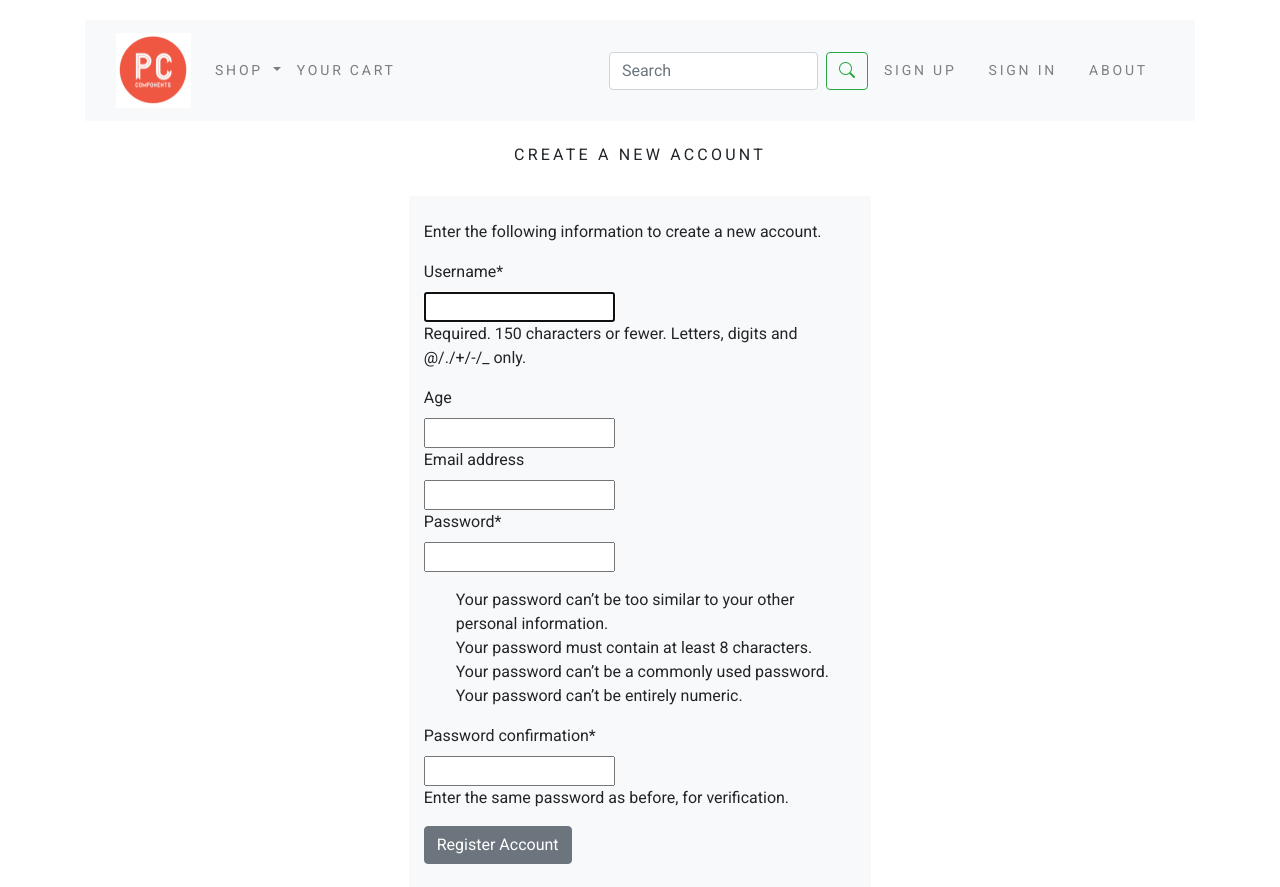
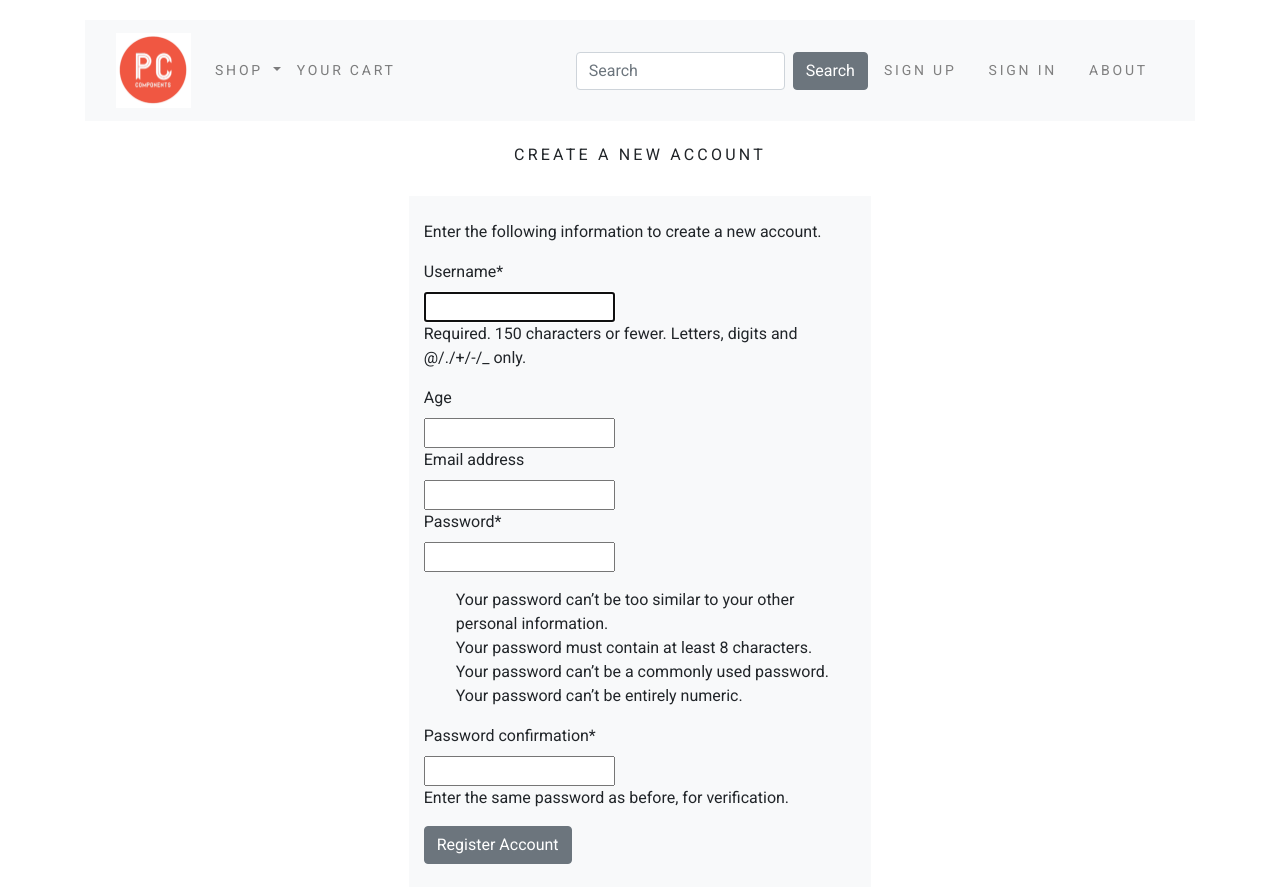
Before and after one commit to NicolasAlvarezLlopis/SDEV3-CA2, a Django app: page /accounts/create/ in a window 1280 px wide. Shown: the top 887 px of the page. Run offline with Django 3.2, Linux system fonts and the light colour scheme; data comes from the database, SQL or seed files in the repository; both versions use the stored data as it was after the commit; some libraries are stand-ins or nearby versions.

Commit message:
fixed search feature on new navbar.html

```diff
--- a/shop/templates/navbar-fixed.html
+++ b/shop/templates/navbar-fixed.html
@@ -28,9 +28,9 @@
                     <a class="nav-link" href="{% url 'cart:cart_detail' %}">Your Cart</a>
                 </li>
             </ul>
-            <form class="d-flex">
-                <input class="form-control me-2" type="search" placeholder="Search" aria-label="Search">
-                <button class="btn btn-outline-success" type="submit"><i class="bi bi-search"></i></button>
+            <form class="d-flex" action="{% url 'search_app:searchResult' %}" method="get">
+                <input class="form-control me-2" type="search" placeholder="Search" aria-label="Search" name="q">
+                <button class="btn btn-secondary my-2 my-sm-0" type="submit">Search</button>
             </form>
             {% if user.is_authenticated %}
             <li class="nav-item dropdown">
```
Also changed, not shown: db.sqlite3.
